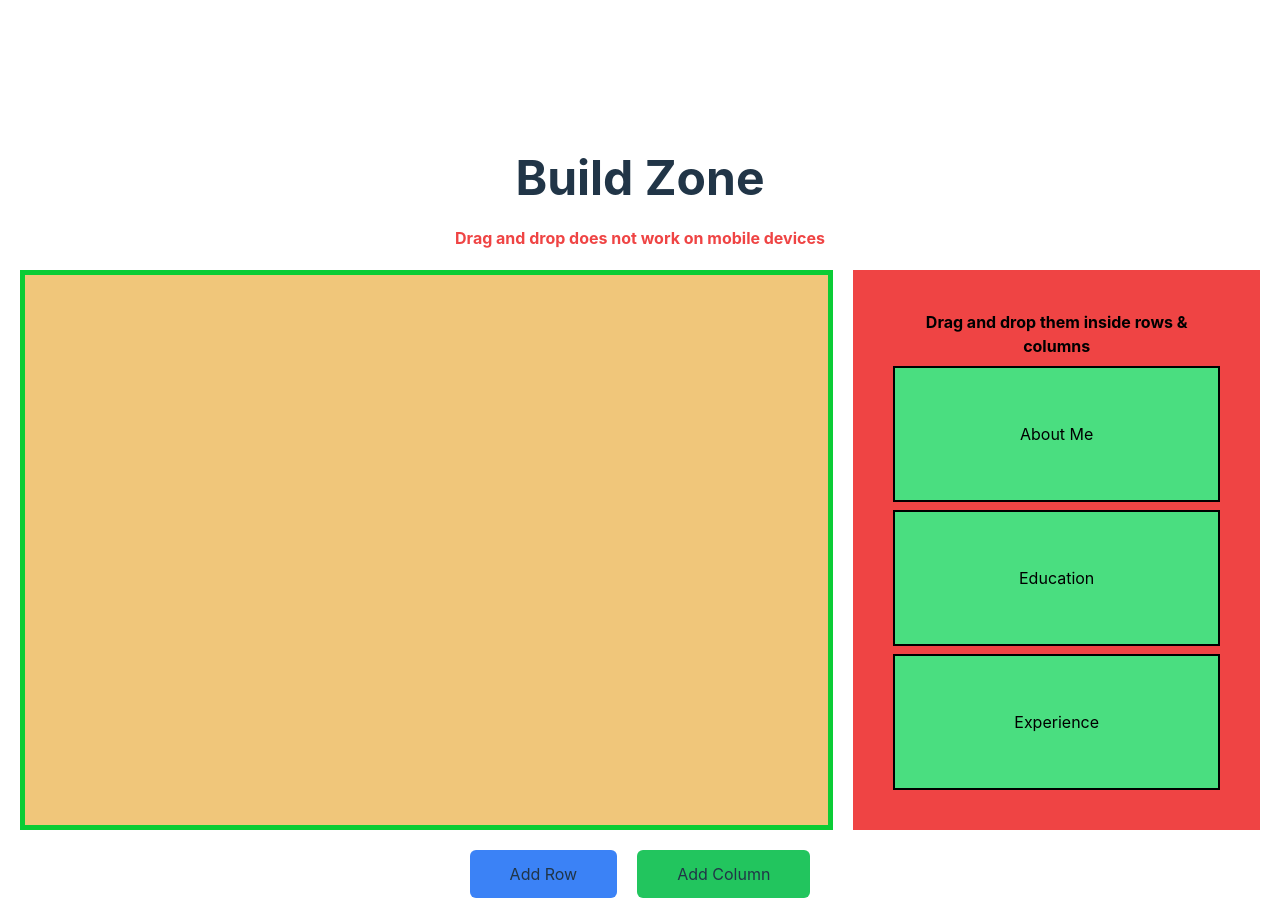
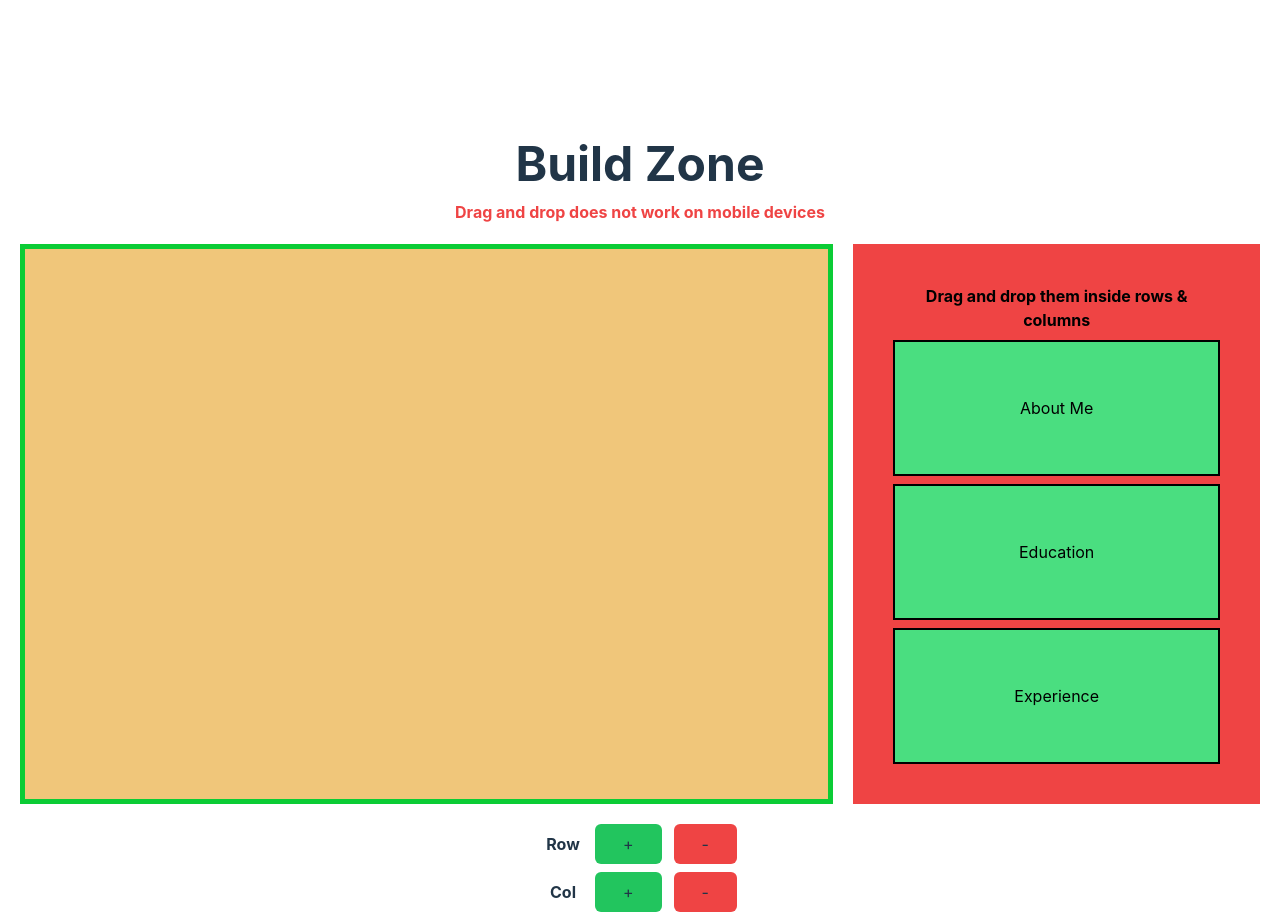
Before and after one commit to Metalax0/resume-builder, a React (Vite) app: page / in a window 1280 px wide. Shown: the part 680-1600 px from the top of the page. Built offline with nearby package versions, Linux system fonts and the light colour scheme; the HTML template or start-up script is replaced by a standard one.

Commit message:
Feat/ row and column can now be both added and removed

```diff
--- a/src/components/atoms/button/index.tsx
+++ b/src/components/atoms/button/index.tsx
@@ -4,11 +4,12 @@ export const Button = ({ bttnName, bttnType, bttnAction }: ButtonPropsType) => {
     let bttnClassName = "";
     switch (bttnType) {
         case BttnTypeEnum.primary:
-            bttnClassName = "bg-blue-500 py-3 px-10 rounded-md";
+            bttnClassName =
+                "bg-green-500 py-2 px-7 rounded-md hover:bg-green-600";
             break;
 
         case BttnTypeEnum.secondary:
-            bttnClassName = "bg-green-500 py-3 px-10 rounded-md";
+            bttnClassName = "bg-red-500 py-2 px-7 rounded-md hover:bg-red-600";
             break;
 
         default:
--- a/src/components/sections/builder/header/index.tsx
+++ b/src/components/sections/builder/header/index.tsx
@@ -1,6 +1,6 @@
 export const Header = () => {
     return (
-        <div className="flex flex-col gap-3">
+        <div className="flex flex-col">
             <h1> Build Zone </h1>
             <strong className="text-red-500">
                 Drag and drop does not work on mobile devices
--- a/src/components/sections/builder/index.tsx
+++ b/src/components/sections/builder/index.tsx
@@ -12,7 +12,7 @@ export const Builder = () => {
     }, []);
     const rowRef = useRef<null | HTMLDivElement>();
     const dragElemRef = useRef<null | HTMLDivElement>();
-    const rowArr: HTMLDivElement[] = [];
+    let rowArr: HTMLDivElement[] = [];
 
     const handleAddRow = () => {
         const div = document.createElement("div");
@@ -38,6 +38,28 @@ export const Builder = () => {
             const div2 = document.createElement("div");
             div2.classList.add("section-column");
             rowRef.current!.append(div, div2);
+        }
+    };
+
+    // removes currently selected row
+    const handleRemoveRow = () => {
+        if (rowRef.current && rowArr.length != 1) {
+            document.getElementById("cv-main")?.removeChild(rowRef.current);
+            const filteredRowArr = rowArr.filter(
+                (row) => row != rowRef.current
+            );
+            rowArr = filteredRowArr;
+            rowRef.current = rowArr[rowArr.length - 1];
+            handleRowSelected(rowRef.current);
+        }
+    };
+
+    // removes last added column from selected row
+    const handleRemoveColumn = () => {
+        if (rowRef.current) {
+            const cols = rowRef.current.childNodes;
+            if (cols.length != 1)
+                rowRef.current.removeChild(cols[cols.length - 1]);
         }
     };
 
@@ -75,17 +97,38 @@ export const Builder = () => {
             </div>
 
             {/* Row/Column button wrapper */}
-            <div className="flex gap-5">
+            <div className="flex  items-start flex-col gap-2">
+                <div className="flex justify-center items-center gap-3">
+                    <label className="w-10">
+                        <b>Row</b>
+                    </label>
                     <Button
-                    bttnName={"Add Row"}
+                        bttnName={"+"}
                         bttnType={BttnTypeEnum.primary}
                         bttnAction={handleAddRow}
                     />
                     <Button
-                    bttnName={"Add Column"}
+                        bttnName={"-"}
                         bttnType={BttnTypeEnum.secondary}
+                        bttnAction={handleRemoveRow}
+                    />
+                </div>
+
+                <div className="flex justify-center items-center gap-3">
+                    <label className="w-10">
+                        <b>Col</b>
+                    </label>
+                    <Button
+                        bttnName={"+"}
+                        bttnType={BttnTypeEnum.primary}
                         bttnAction={handleAddColumn}
                     />
+                    <Button
+                        bttnName={"-"}
+                        bttnType={BttnTypeEnum.secondary}
+                        bttnAction={handleRemoveColumn}
+                    />
+                </div>
             </div>
         </div>
     );
```
Lines whose indentation alone changed are shown as unchanged.
